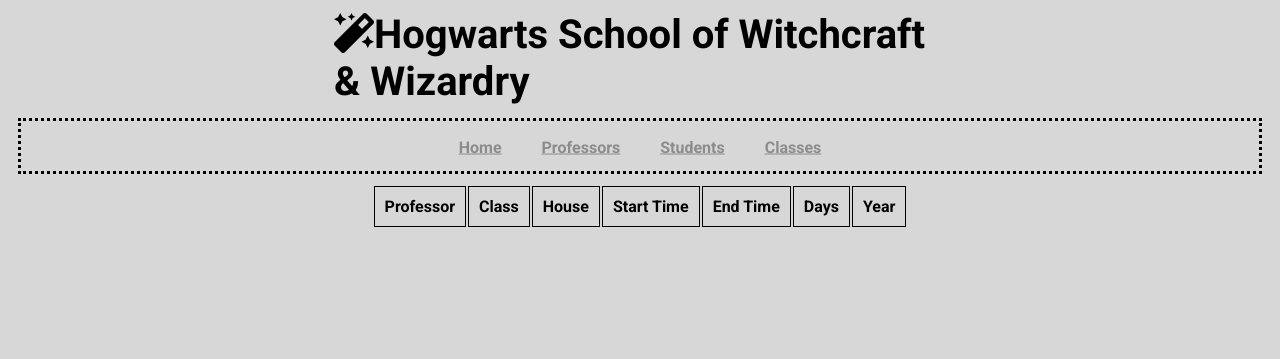
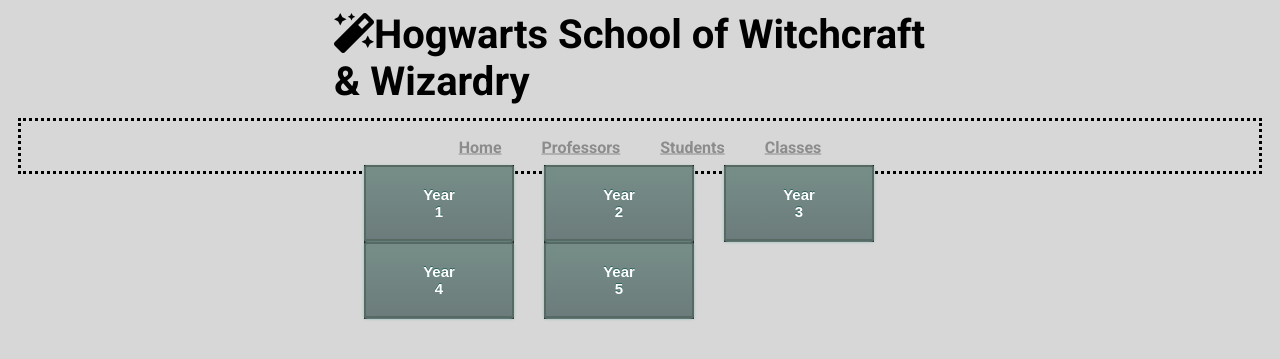
Before and after one commit to colburnh/cs361, a Django app: page /schedule/ in a window 1280 px wide. Shown: the top 359 px of the page. Run offline with Django 3.2, Linux system fonts and the light colour scheme; data that the repository does not hold is empty; some libraries are stand-ins or nearby versions.

Commit message:
Added buttons on the schedule page

```diff
--- a/HogwartsWebApp/hogwartsweb/static/schedule.css
+++ b/HogwartsWebApp/hogwartsweb/static/schedule.css
@@ -64,6 +64,7 @@ a:hover{
     color: rgb(0, 0, 0);
     position:middle;
     margin: 30px;
+	display: none;
 }
 
 table.center {
@@ -105,17 +106,51 @@ tr:nth-child(even){
     padding: 9px 18px;
 }
 
-
-.button{
-    font-size: 16px;
-    position:fixed;
-    right:10px;
-    bottom:10px;
-    background-color: white;
-    color: black;
-    border: 2px solid #e7e7e7;
+.buttonContainer {
+  height: 100px;
+  position: relative;
 }
 
-.button:hover{
-    background-color: #e7e7e7;
+.buttonCenter {
+  margin: 0;
+  position: absolute;
+  top: 50%;
+  left: 50%;
+  -ms-transform: translate(-50%, -50%);
+  transform: translate(-50%, -50%);
 }
+
+.buttonList li {
+  float: left;
+  list-style: none;
+  text-align: center;
+  background-color: #000000;
+  margin-right: 30px;
+  width: 150px;
+  line-height: 60px;
+}
+
+.myButton {
+	box-shadow: 0px 1px 3px 0px #91b8b3;
+	background:linear-gradient(to bottom, #768d87 5%, #6c7c7c 100%);
+	background-color:#768d87;
+	border-radius:3px;
+	border:2px solid #566963;
+	display:inline-block;
+	cursor:pointer;
+	color:#ffffff;
+	font-family:Arial;
+	font-size:15px;
+	font-weight:bold;
+	padding:19px 54px;
+	text-decoration:none;
+	text-shadow:0px -1px 0px #2b665e;
+}
+.myButton:hover {
+	background:linear-gradient(to bottom, #6c7c7c 5%, #768d87 100%);
+	background-color:#6c7c7c;
+}
+.myButton:active {
+	position:relative;
+	top:1px;
+}
--- a/HogwartsWebApp/hogwartsweb/templates/index.html
+++ b/HogwartsWebApp/hogwartsweb/templates/index.html
@@ -30,7 +30,7 @@
 
 		<div class="buttonContainer">
 			<div class="buttonCenter">
-				<a class="myButton" href="{% url 'schedule' %}"> Generate Schedule</a>
+				<a class="myButton" href="{% url 'schedule' %}">Generate Schedule</a>
 			</div>
 		</div>
 
--- a/HogwartsWebApp/hogwartsweb/templates/schedule.html
+++ b/HogwartsWebApp/hogwartsweb/templates/schedule.html
@@ -21,6 +21,29 @@
         </ul>
       </nav>
     </header>
+
+		<div class="buttonContainer">
+			<div class="buttonCenter">
+				<ul class="buttonList">
+					<li class="buttonYears">
+						<button class="myButton" type="button">Year 1</button>
+					</li>
+					<li class="buttonYears">
+						<button class="myButton" type="button">Year 2</button>
+					</li>
+					<li class="buttonYears">
+						<button class="myButton" type="button">Year 3</button>
+					</li>
+					<li class="buttonYears">
+						<button class="myButton" type="button">Year 4</button>
+					</li>
+					<li class="buttonYears">
+						<button class="myButton" type="button">Year 5</button>
+					</li>
+				</ul>
+			</div>
+		</div>
+
         <table class="center">
             <tr>
                 <th>Professor</th>
@@ -44,4 +67,6 @@
             </tr>
             {% endfor %}
         </table>
+
+
 </body>
--- a/HogwartsWebApp/hogwartsweb/templates/student.html
+++ b/HogwartsWebApp/hogwartsweb/templates/student.html
@@ -50,4 +50,5 @@
             </tr>
             {% endfor %}
         </table>
+
 </body>
```
